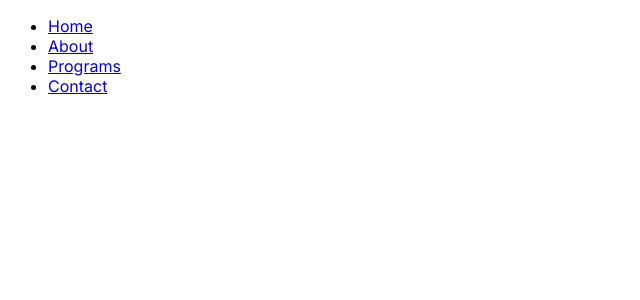
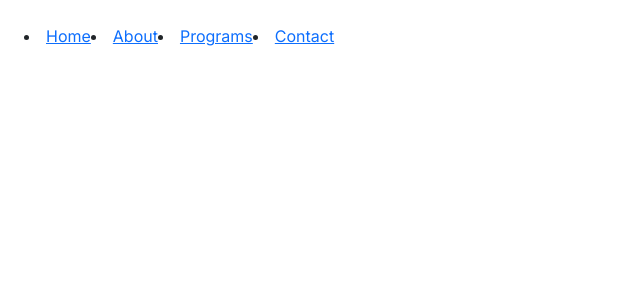
Before and after one commit to vishalsinghdhami/NextJSStaticWebApp, a Next.js app in the folder y-hub/: page /Header in a window 1280 px wide. Shown: the top 300 px of the page, without its empty margins (0-640 px from the left). Built offline with nearby package versions, Linux system fonts and the light colour scheme.

Commit message:
program half layout

```diff
--- a/y-hub/app/Header/page.js
+++ b/y-hub/app/Header/page.js
@@ -1,9 +1,10 @@
 import Link from "next/link"
+import "bootstrap/dist/css/bootstrap.min.css";
 export default function Header() {
   return (
-    <main className='header'>
+    <main className='header d-inline-flex m-4 p-8'>
 
-  <ul >
+
       <li>
         <Link legacyBehavior href="/HomePage">
           <a>Home</a>
@@ -24,7 +25,6 @@ export default function Header() {
           <a>Contact</a>
         </Link>
       </li>
-    </ul>
 
     </main>
   )
```
